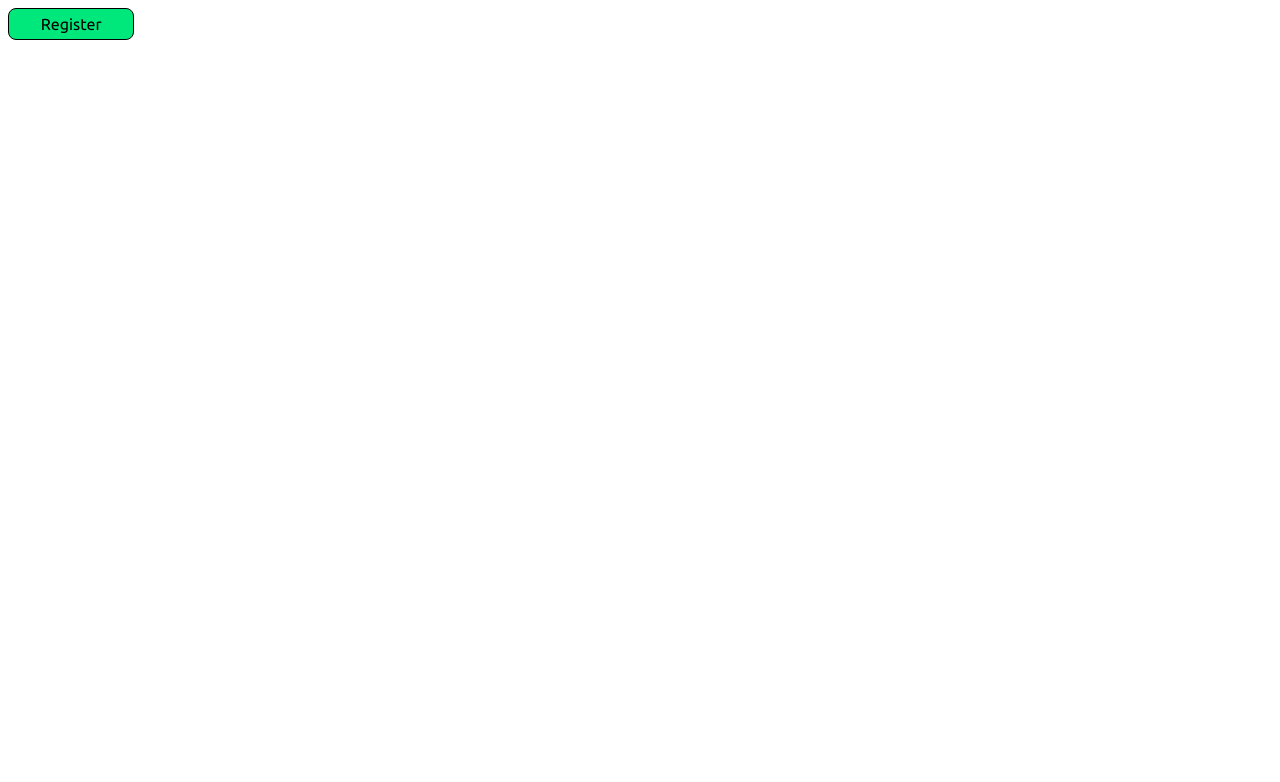
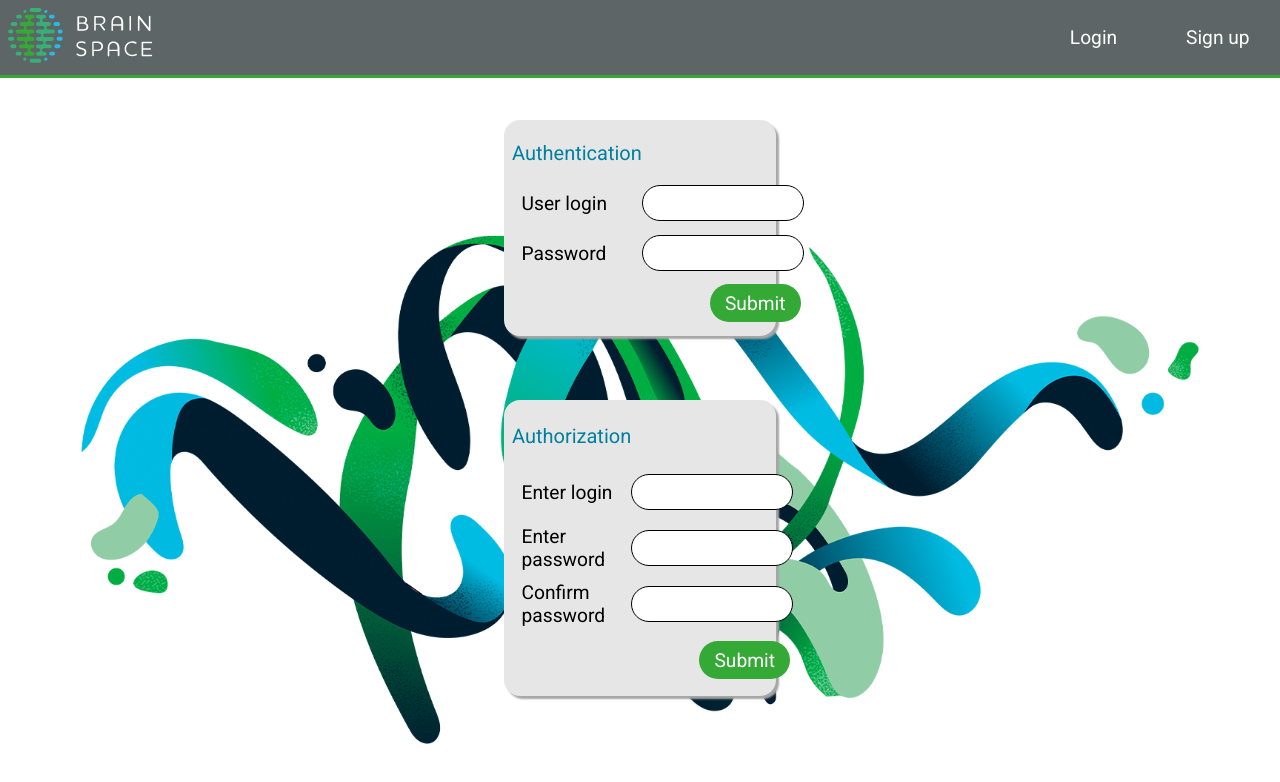
Before and after one commit to ValerySotikov/jslearn, a plain HTML site: page index.html in a window 1280 px wide. Drawn offline with Linux system fonts and the light colour scheme.

Commit message:
last progress

```diff
--- /dev/null
+++ b/config.js
@@ -0,0 +1,3 @@
+export default {
+
+}
--- a/index.html
+++ b/index.html
@@ -4,11 +4,58 @@
   <meta charset="UTF-8">
   <meta name="viewport" content="width=device-width, initial-scale=1.0">
   <meta http-equiv="X-UA-Compatible" content="ie=edge">
-  <link rel="stylesheet" href="styles.css">
-  <title>Document</title>
+  <link rel="stylesheet" href="styles_v2.css">
+  <title>Brain service</title>
 </head>
 <body>
-  <button id="reg-btn" class="reg-btn">Register</button>
+  <header id="header" class="header">
+    <div id="mainTitle" class="mainTitle">
+      <img id="title-img" class="title-img" src="./logo-white.png" alt="">
+    </div>
+    <div id="login-btn" class="login-btn">Login</div>
+    <div id="reg-btn" class="reg-btn">Sign up</div>
+  </header>
+  <main class="test">
+
+    <form action="">
+      <div id="login-form" class="login-form">
+        <div id="form-title" class="form-title">Authentication</div>
+        <label id="login-label" class="login-label" for="login-input">
+            User login
+        </label>
+        <input id="login-input" class="login-input" type="text">
+        <label id="password-label" class="password-label" for="password-input">
+          Password
+        </label>
+        <input id="password-input" class="password-input" type="password">
+        <div id="submit-login-btn" class="submit-login-btn" tabindex="1">Submit</div>
+      </div>
+    </form>
+
+    <form action="">
+      <div id="sign-form" class="sign-form">
+        <div id="form-title" class="form-title">Authorization</div>
+        <label id="login-label" class="login-label" for="login-input">
+            Enter login
+        </label>
+        <input id="login-input" class="login-input" type="text">
+        <label id="password-label" class="password-label" for="password-input">
+          Enter password
+        </label>
+        <input id="password-input" class="password-input" type="password">
+        <label id="passconf-label" class="passconf-label" for="passconf-input">
+          Confirm password
+        </label>
+        <input id="passconf-input" class="passconf-input" type="password">
+        <div id="submit-auth-btn" class="submit-auth-btn" tabindex="1">Submit</div>
+      </div>
+    </form>
+
+  <!-- <form id="reg-form" class="reg-form" action=""> -->
+
+  <!-- </form>
+
+  </main>
 </body>
-<script src="index.js"></script>
+<!-- <script src="index.js"></script> -->
 </html>
--- a/index.js
+++ b/index.js
@@ -1,7 +1,6 @@
 document.addEventListener('DOMContentLoaded', () => {
   new RegWindow({ elem: '.reg-btn' });
 });
-
 
 class RegWindow {
   constructor({ elem }) {
@@ -50,7 +49,11 @@ class RegWindow {
   }
 
   submitForm() {
-    console.log('Submitted');
+    let login = document.querySelector('.log-input').value;
+    let password = document.querySelector('.pass-input').value;
+
+    if (login === "Valery S" && password === "123456") console.log('You\'re submitted!');
+    else console.log('Incorrect login or password!');
   }
 
   init() {
--- a/styles.css
+++ b/styles.css
@@ -60,3 +60,8 @@
   font-size: 1em;
   outline: none;
 }
+
+.reg-btn:active,
+.submit-btn:active {
+  background-color: #028802;
+}
--- /dev/null
+++ b/styles_v2.css
@@ -0,0 +1,161 @@
+@import url('https://fonts.googleapis.com/css?family=Roboto|Krub|Ubuntu');
+
+* {
+  margin: 0;
+  padding: 0;
+  font-family: 'Roboto', sans-serif;
+}
+
+header {
+  background-color: #5d6567;
+  color: white;
+  display: grid;
+  grid-template-columns: repeat(10, 1fr);
+  border-bottom: .2em solid #34a936;
+}
+
+.title-img {
+  padding: .5em;
+}
+
+.login-btn,
+.reg-btn {
+  margin: auto;
+  font-size: 1.2em;
+  transition: 300ms;
+}
+
+.login-btn:hover,
+.reg-btn:hover {
+  color: #00bbe2;
+}
+
+.login-btn {
+  grid-column: 9;
+}
+
+.reg-btn {
+  grid-column: 10;
+}
+
+main {
+  background-image: url(./bg.png);
+  background-position: center;
+  height: 100vh;
+  width: 100vw;
+  background-size: cover;
+}
+
+.login-form {
+  display: grid;
+  width: 20%;
+  height: 25%;
+  background-color: #e6e6e6;
+  box-shadow: 3px 3px 2px #a6a6a6;
+  grid-template-columns: repeat(2, 1fr);
+  grid-template-rows: repeat(4, 1fr);
+  border-radius: 1em;
+  position: absolute;
+  padding: .5em;
+  left: 50%;
+  top: 15%;
+  transform: translateX(-50%);
+}
+
+.form-title {
+  margin: auto;
+  font-size: 1.25em;
+  grid-column: 1/2;
+  color: #00809f;
+}
+
+.sign-form {
+  display: grid;
+  width: 20%;
+  height: 35%;
+  background-color: #e6e6e6;
+  box-shadow: 3px 3px 2px #a6a6a6;
+  grid-template-columns: repeat(2, 1fr);
+  grid-template-rows: repeat(5, 1fr);
+  border-radius: 1em;
+  position: absolute;
+  padding: .5em;
+  left: 50%;
+  top: 50%;
+  transform: translateX(-50%);
+}
+
+.login-label,
+.password-label,
+.passconf-label {
+  margin: auto;
+  margin-left: .5em;
+  font-size: 1.2em;
+}
+
+.login-label {
+  grid-area: 2/1;
+}
+
+.password-label {
+  grid-area: 3/1;
+}
+
+.login-input,
+.password-input,
+.passconf-input {
+  border-radius: 2em;
+  height: 2.5em;
+  width: 10em;
+  outline: none;
+  border: .05em solid;
+  margin: auto;
+  margin-right: .5em;
+  padding-left: 1em;
+  padding-right: 1em;
+}
+
+.login-input {
+  grid-area: 2/2;
+}
+
+.password-input {
+  grid-area: 3/2;
+}
+
+.passconf-label {
+  grid-area: 4/1;
+}
+
+.passconf-input {
+  grid-area: 4/2;
+}
+
+.submit-login-btn,
+.submit-auth-btn {
+  grid-column: 2;
+  margin: auto;
+  margin-right: .5em;
+  padding: .4em .8em .4em .8em;
+  background-color: #34a936;
+  border-radius: 1em;
+  color: white;
+  outline: none;
+  font-size: 1.2em;
+  transition: .1s;
+}
+
+.submit-login-btn {
+  grid-area: 4/2;
+}
+
+.submit-auth-btn {
+  grid-area: 5/2;
+}
+
+.submit-login-btn:active,
+.submit-auth-btn:active {
+  background-color: #00753c;
+  color: #cccccc;
+  transition: .07s;
+}
```
Also changed, not shown: bg.png (added), logo-white.png (added).
